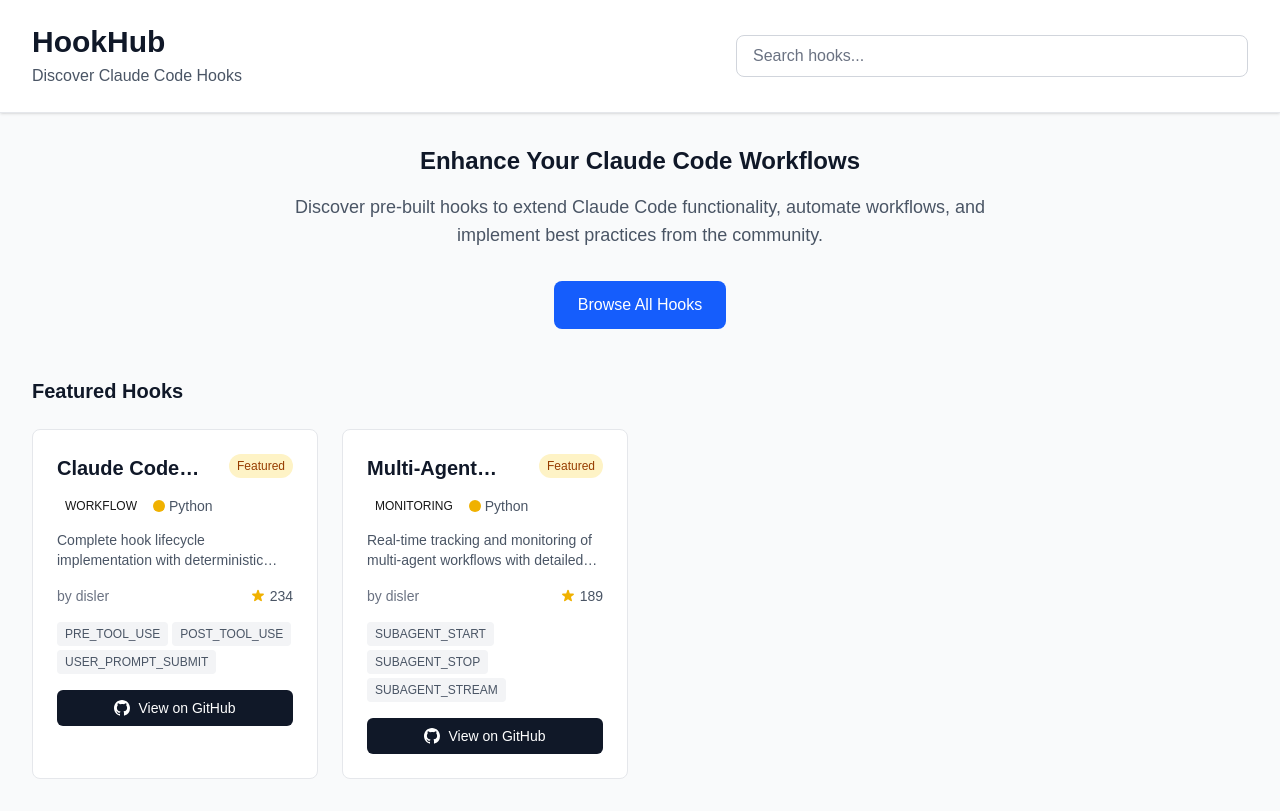
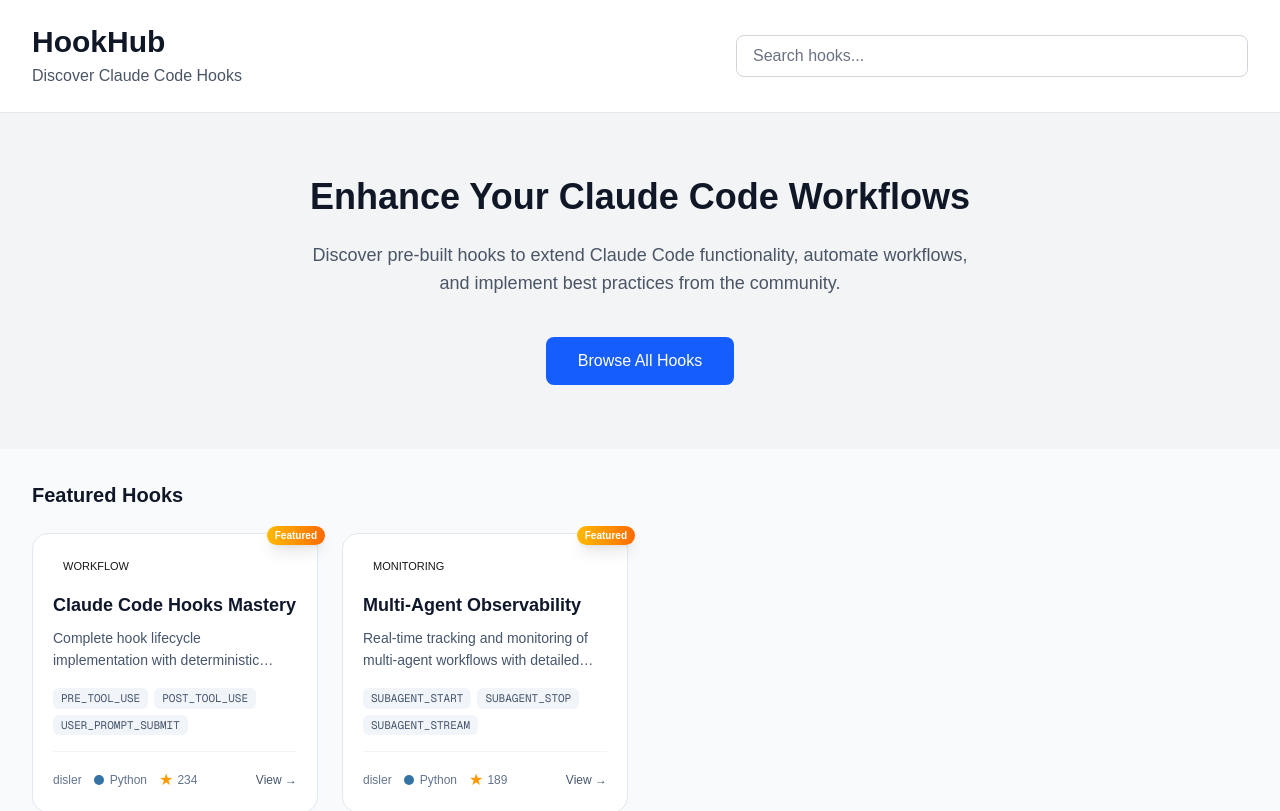
Before and after one commit to emarco177/claude-code-crash-course, a Next.js app in the folder hookhub/: page / in a window 1280 px wide. Shown: the top 811 px of the page. Built offline with nearby package versions, Linux system fonts and the light colour scheme.

Commit message:
[michael.potter] changes

```diff
--- a/hookhub/src/app/page.tsx
+++ b/hookhub/src/app/page.tsx
@@ -31,23 +31,21 @@
         </div>
       </header>
 
-      <main className="max-w-7xl mx-auto px-4 sm:px-6 lg:px-8 py-8">
-        <section className="mb-12">
-          <div className="text-center max-w-3xl mx-auto mb-8">
-            <h2 className="text-2xl font-semibold text-gray-900 dark:text-white mb-4">
+      <section className="bg-gray-100 dark:bg-gray-800 py-16">
+        <div className="max-w-4xl mx-auto px-4 sm:px-6 lg:px-8 text-center">
+          <h2 className="text-3xl sm:text-4xl font-bold text-gray-900 dark:text-white mb-6">
             Enhance Your Claude Code Workflows
           </h2>
-            <p className="text-gray-600 dark:text-gray-400 text-lg">
-              Discover pre-built hooks to extend Claude Code functionality, automate workflows,
-              and implement best practices from the community.
+          <p className="text-gray-600 dark:text-gray-400 text-lg mb-10 max-w-2xl mx-auto">
+            Discover pre-built hooks to extend Claude Code functionality, automate workflows, and implement best practices from the community.
           </p>
-          </div>
-          <div className="text-center">
-            <button className="inline-flex items-center px-6 py-3 bg-blue-600 hover:bg-blue-700 text-white font-medium rounded-lg transition-colors duration-200">
+          <button className="px-8 py-3 bg-blue-600 hover:bg-blue-700 text-white font-medium rounded-lg transition-colors duration-200">
             Browse All Hooks
           </button>
         </div>
       </section>
+
+      <main className="max-w-7xl mx-auto px-4 sm:px-6 lg:px-8 py-8">
 
         {featuredHooks.length > 0 && (
           <section className="mb-12">
--- a/hookhub/src/components/HookCard.tsx
+++ b/hookhub/src/components/HookCard.tsx
@@ -4,89 +4,83 @@
   hook: Hook;
 }
 
-const categoryColors: Record<string, string> = {
-  [HookCategory.MONITORING]: 'bg-blue-100 text-blue-800 dark:bg-blue-900 dark:text-blue-200',
-  [HookCategory.SECURITY]: 'bg-red-100 text-red-800 dark:bg-red-900 dark:text-red-200',
-  [HookCategory.WORKFLOW]: 'bg-green-100 text-green-800 dark:bg-green-900 dark:text-green-200',
-  [HookCategory.TESTING]: 'bg-yellow-100 text-yellow-800 dark:bg-yellow-900 dark:text-yellow-200',
-  [HookCategory.INTEGRATION]: 'bg-purple-100 text-purple-800 dark:bg-purple-900 dark:text-purple-200',
-  [HookCategory.UTILITY]: 'bg-gray-100 text-gray-800 dark:bg-gray-900 dark:text-gray-200',
-  [HookCategory.LEARNING]: 'bg-indigo-100 text-indigo-800 dark:bg-indigo-900 dark:text-indigo-200',
-  [HookCategory.TEAM]: 'bg-pink-100 text-pink-800 dark:bg-pink-900 dark:text-pink-200',
+const categoryStyles: Record<string, string> = {
+  [HookCategory.MONITORING]: 'bg-sky-50 text-sky-700 dark:bg-sky-950 dark:text-sky-300',
+  [HookCategory.SECURITY]: 'bg-rose-50 text-rose-700 dark:bg-rose-950 dark:text-rose-300',
+  [HookCategory.WORKFLOW]: 'bg-emerald-50 text-emerald-700 dark:bg-emerald-950 dark:text-emerald-300',
+  [HookCategory.TESTING]: 'bg-amber-50 text-amber-700 dark:bg-amber-950 dark:text-amber-300',
+  [HookCategory.INTEGRATION]: 'bg-violet-50 text-violet-700 dark:bg-violet-950 dark:text-violet-300',
+  [HookCategory.UTILITY]: 'bg-slate-50 text-slate-700 dark:bg-slate-800 dark:text-slate-300',
+  [HookCategory.LEARNING]: 'bg-indigo-50 text-indigo-700 dark:bg-indigo-950 dark:text-indigo-300',
+  [HookCategory.TEAM]: 'bg-fuchsia-50 text-fuchsia-700 dark:bg-fuchsia-950 dark:text-fuchsia-300',
 };
 
-const languageColors: Record<string, string> = {
-  'Python': 'bg-yellow-500',
-  'JavaScript': 'bg-yellow-400',
-  'TypeScript': 'bg-blue-500',
-  'PHP': 'bg-indigo-600',
-  'Go': 'bg-cyan-500',
+const languageDots: Record<string, string> = {
+  'Python': 'bg-[#3572A5]',
+  'JavaScript': 'bg-[#f1e05a]',
+  'TypeScript': 'bg-[#3178c6]',
+  'PHP': 'bg-[#4F5D95]',
+  'Go': 'bg-[#00ADD8]',
 };
 
 export default function HookCard({ hook }: HookCardProps) {
   return (
-    <div className="bg-white dark:bg-gray-800 rounded-lg border border-gray-200 dark:border-gray-700 p-6 hover:shadow-lg transition-shadow duration-200">
-      <div className="flex items-start justify-between mb-3">
-        <h3 className="text-xl font-semibold text-gray-900 dark:text-white line-clamp-1">
+    <div className="group relative bg-white dark:bg-slate-900 rounded-2xl border border-slate-200 dark:border-slate-800 p-5 hover:border-slate-300 dark:hover:border-slate-700 transition-all duration-300 hover:shadow-xl hover:shadow-slate-200/50 dark:hover:shadow-slate-900/50">
+      {hook.featured && (
+        <div className="absolute -top-2 -right-2 bg-gradient-to-r from-amber-400 to-orange-500 text-white text-[10px] font-bold px-2 py-0.5 rounded-full shadow-lg">
+          Featured
+        </div>
+      )}
+
+      <div className="flex items-center gap-2 mb-3">
+        <span className={`text-[11px] font-medium px-2.5 py-1 rounded-full ${categoryStyles[hook.category]}`}>
+          {hook.category}
+        </span>
+      </div>
+
+      <h3 className="text-lg font-semibold text-slate-900 dark:text-white mb-2 group-hover:text-indigo-600 dark:group-hover:text-indigo-400 transition-colors">
         {hook.name}
       </h3>
-        {hook.featured && (
-          <span className="flex-shrink-0 bg-amber-100 text-amber-800 dark:bg-amber-900 dark:text-amber-200 text-xs font-medium px-2 py-1 rounded-full">
-            Featured
-          </span>
-        )}
-      </div>
 
-      <div className="flex items-center gap-2 mb-3">
-        <span className={`text-xs font-medium px-2 py-1 rounded-full ${categoryColors[hook.category]}`}>
-          {hook.category}
-        </span>
-        <div className="flex items-center gap-1">
-          <div className={`w-3 h-3 rounded-full ${languageColors[hook.language] || 'bg-gray-400'}`}></div>
-          <span className="text-sm text-gray-600 dark:text-gray-400">{hook.language}</span>
-        </div>
-      </div>
-
-      <p className="text-gray-600 dark:text-gray-300 text-sm mb-4 line-clamp-2">
+      <p className="text-slate-600 dark:text-slate-400 text-sm leading-relaxed mb-4 line-clamp-2">
         {hook.description}
       </p>
 
-      <div className="flex items-center justify-between mb-4">
-        <span className="text-sm text-gray-500 dark:text-gray-400">
-          by {hook.author}
-        </span>
-        {hook.stars && (
-          <div className="flex items-center gap-1">
-            <svg className="w-4 h-4 text-yellow-500" fill="currentColor" viewBox="0 0 20 20">
-              <path d="M9.049 2.927c.3-.921 1.603-.921 1.902 0l1.07 3.292a1 1 0 00.95.69h3.462c.969 0 1.371 1.24.588 1.81l-2.8 2.034a1 1 0 00-.364 1.118l1.07 3.292c.3.921-.755 1.688-1.54 1.118l-2.8-2.034a1 1 0 00-1.175 0l-2.8 2.034c-.784.57-1.838-.197-1.539-1.118l1.07-3.292a1 1 0 00-.364-1.118L2.98 8.72c-.783-.57-.38-1.81.588-1.81h3.461a1 1 0 00.951-.69l1.07-3.292z" />
-            </svg>
-            <span className="text-sm text-gray-600 dark:text-gray-400">{hook.stars}</span>
-          </div>
-        )}
-      </div>
-
-      <div className="flex flex-wrap gap-1 mb-4">
+      <div className="flex flex-wrap gap-1.5 mb-4">
         {hook.hookTypes.map((type) => (
           <span
             key={type}
-            className="text-xs bg-gray-100 dark:bg-gray-700 text-gray-600 dark:text-gray-300 px-2 py-1 rounded"
+            className="text-[11px] font-mono bg-slate-100 dark:bg-slate-800 text-slate-600 dark:text-slate-400 px-2 py-0.5 rounded-md"
           >
             {type}
           </span>
         ))}
       </div>
 
+      <div className="flex items-center justify-between pt-4 border-t border-slate-100 dark:border-slate-800">
+        <div className="flex items-center gap-3">
+          <span className="text-xs text-slate-500 dark:text-slate-500">{hook.author}</span>
+          <div className="flex items-center gap-1.5">
+            <span className={`w-2.5 h-2.5 rounded-full ${languageDots[hook.language] || 'bg-slate-400'}`} />
+            <span className="text-xs text-slate-500 dark:text-slate-500">{hook.language}</span>
+          </div>
+          {hook.stars && (
+            <div className="flex items-center gap-1">
+              <span className="text-amber-500">★</span>
+              <span className="text-xs text-slate-500 dark:text-slate-500">{hook.stars}</span>
+            </div>
+          )}
+        </div>
+
         <a
           href={hook.githubUrl}
           target="_blank"
           rel="noopener noreferrer"
-        className="inline-flex items-center gap-2 text-sm bg-gray-900 dark:bg-white text-white dark:text-gray-900 px-4 py-2 rounded-md hover:bg-gray-800 dark:hover:bg-gray-100 transition-colors duration-200 w-full justify-center"
+          className="text-xs font-medium text-slate-600 dark:text-slate-400 hover:text-indigo-600 dark:hover:text-indigo-400 transition-colors"
         >
-        <svg className="w-4 h-4" fill="currentColor" viewBox="0 0 20 20">
-          <path fillRule="evenodd" d="M10 0C4.477 0 0 4.484 0 10.017c0 4.425 2.865 8.18 6.839 9.504.5.092.682-.217.682-.483 0-.237-.008-.868-.013-1.703-2.782.605-3.369-1.343-3.369-1.343-.454-1.158-1.11-1.466-1.11-1.466-.908-.62.069-.608.069-.608 1.003.07 1.531 1.032 1.531 1.032.892 1.53 2.341 1.088 2.91.832.092-.647.35-1.088.636-1.338-2.22-.253-4.555-1.113-4.555-4.951 0-1.093.39-1.988 1.029-2.688-.103-.253-.446-1.272.098-2.65 0 0 .84-.27 2.75 1.026A9.564 9.564 0 0110 4.844c.85.004 1.705.115 2.504.337 1.909-1.296 2.747-1.027 2.747-1.027.546 1.379.203 2.398.1 2.651.64.7 1.028 1.595 1.028 2.688 0 3.848-2.339 4.695-4.566 4.942.359.31.678.921.678 1.856 0 1.338-.012 2.419-.012 2.747 0 .268.18.58.688.482A10.019 10.019 0 0020 10.017C20 4.484 15.522 0 10 0z" clipRule="evenodd" />
-        </svg>
-        View on GitHub
+          View →
         </a>
+      </div>
     </div>
   );
 }
```
Also changed, not shown: 1 other file (tests, documents, lock files or other folders). Lines whose indentation alone changed are shown as unchanged.
